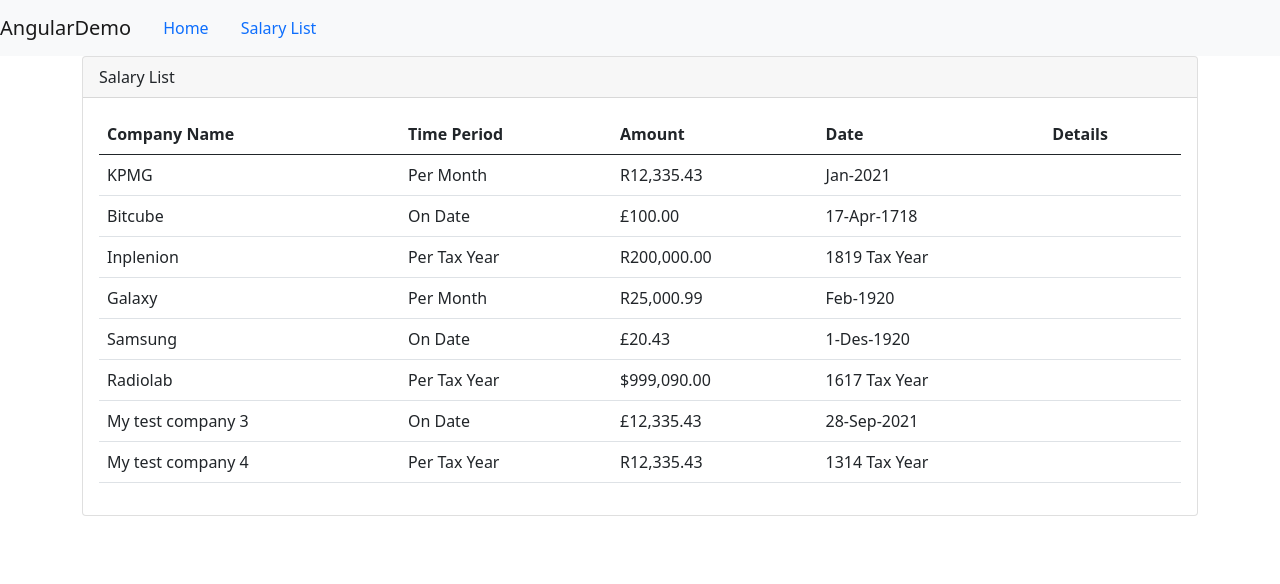
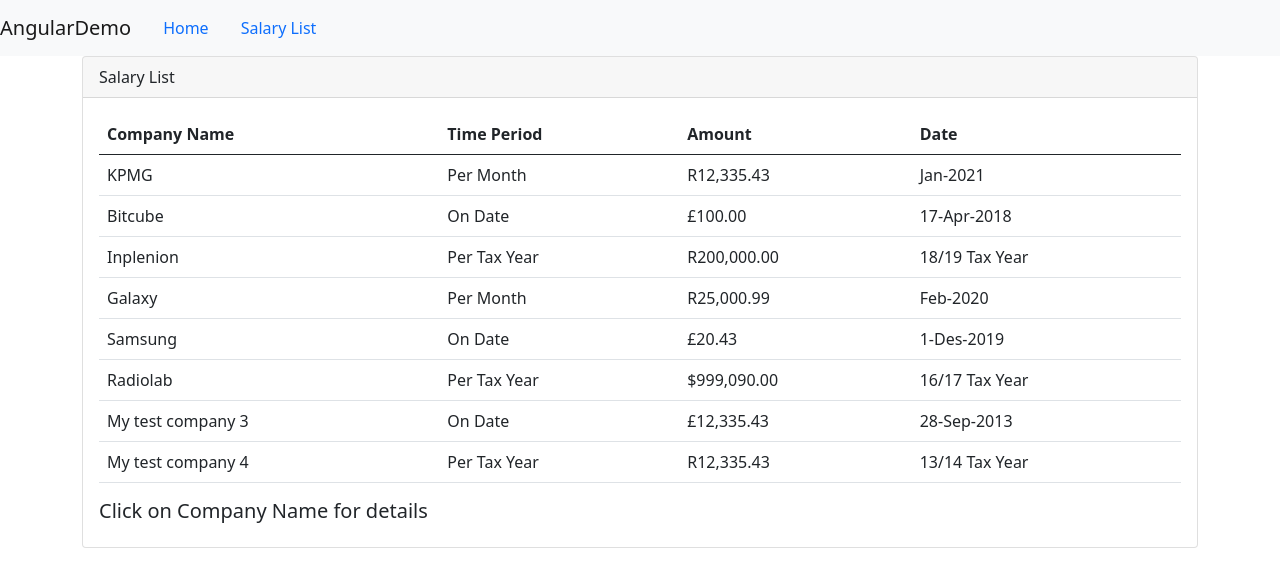
Before and after one commit to DivanDT/AngularDemoRepo, an Angular app: page /salary in a window 1280 px wide. Shown: the top 584 px of the page. Built offline with nearby package versions, Linux system fonts and the light colour scheme.

Commit message:
fix salary detail component

```diff
--- a/src/app/home/welcome/welcome.component.html
+++ b/src/app/home/welcome/welcome.component.html
@@ -4,13 +4,7 @@
     </div>
     <div class="card-body">
       <div class="container-fluid">
-        <div class="text-center">
-          <img src="./assets/images/logo.jpg"
-               class="img-responsive center-block"
-               style="max-height:300px;padding-bottom:50px" />
-        </div>
-
-        <div class="text-center">Developed by:</div>
+        <h2 class="text-center">Developed by:</h2>
         <div class="text-center">
           <h3>Divan du Toit</h3>
         </div>
--- a/src/app/models/salary.model.ts
+++ b/src/app/models/salary.model.ts
@@ -33,7 +33,7 @@
         let taxDate = new TaxDate();
         taxDate.day = '17';
         taxDate.month = 'Apr';
-        taxDate.year = '1718';
+        taxDate.year = '2018';
         result.push(this.getTestSalary(id,userId,'Bitcube',100, 'GBP',TimePeriod.PerDay,undefined,undefined,taxDate))
 
         //tax year salary
@@ -46,7 +46,7 @@
         id++;
         let taxM = new TaxMonth();
         taxM.month = 'Feb';
-        taxM.year = '1920';
+        taxM.year = '2020';
         result.push(this.getTestSalary(id,userId,'Galaxy',25000.99, 'R',TimePeriod.PerMonth,undefined,taxM,undefined))
 
         //tax date salary
@@ -54,7 +54,7 @@
         let taxD = new TaxDate();
         taxD.day = '1';
         taxD.month = 'Des';
-        taxD.year = '1920';
+        taxD.year = '2019';
         result.push(this.getTestSalary(id,userId,'Samsung',20.43, 'GBP',TimePeriod.PerDay,undefined,undefined,taxD))
 
         //tax year salary
@@ -68,7 +68,7 @@
         let tD = new TaxDate();
         tD.day = '28';
         tD.month = 'Sep';
-        tD.year = '2021';
+        tD.year = '2013';
         result.push(this.getTestSalary(id,userId,'My test company 3',12335.43, 'GBP',TimePeriod.PerDay,undefined,undefined,tD))
 
         //tax year salary
--- /dev/null
+++ b/src/app/pipes/date-display.pipe.ts
@@ -0,0 +1,24 @@
+import { Pipe, PipeTransform } from '@angular/core';
+import { Salary } from '../models/salary.model';
+
+
+@Pipe({
+  name: 'dateDisplay'
+})
+export class DateDisplayPipe implements PipeTransform {
+
+  transform(value: Salary, ...args: unknown[]): string {
+    if(value.taxYear){
+      return value.taxYear.year.substr(0,2)+'/'+value.taxYear.year.substr(2,2) + ' Tax Year';
+    }
+    if(value.taxMonth){
+      return value.taxMonth.month + '-' + value.taxMonth.year;
+    }
+    if(value.taxDate){
+      return value.taxDate.day + '-' + value.taxDate.month + '-' + value.taxDate.year;
+    }
+
+    return 'ERROR'
+  }
+
+}
--- a/src/app/salary-detail/salary-detail.component.html
+++ b/src/app/salary-detail/salary-detail.component.html
@@ -1,25 +1,18 @@
+<div *ngIf='salary'>
     <div class='card'>
         <div class='card-header'>
         {{pageTitle + ': ' + salary?.companyName}}
         </div>
         <div class='card-body'>
-
             <p>{{"Company Name: " + salary.companyName}} </p>
             <p>Time Period: {{salary.timePeriod | timePeriodPipe}}</p>
             <p>Amount: {{salary.salaryAmount | currency:salary.currencyCode:'symbol-narrow'}}</p>
-        <p>Date: {{getDateDisplayString(salary)}}</p>
+            <p>Date: {{salary | dateDisplay}}</p>
         </div>
-
-
-
-
-
-
         <div class='card-footer'>
-
             <button class='btn btn-outline-secondary'
                     style='width:80px'
-                (click)='onDelete()'>
+                    (click)='deleteSalary()'>
                 <i class='fa fa-chevron-left'></i> Delete
             </button>
             <button class='btn btn-outline-secondary'
@@ -29,3 +22,4 @@
             </button>
         </div>
     </div>
+</div>
--- a/src/app/salary-detail/salary-detail.component.ts
+++ b/src/app/salary-detail/salary-detail.component.ts
@@ -1,5 +1,4 @@
 import { Component, Input, OnInit, Output, EventEmitter } from '@angular/core';
-import { ActivatedRoute, Router } from '@angular/router';
 
 import { Salary } from '../models/salary.model';
 
@@ -12,43 +11,18 @@
   pageTitle: string = "Salary Detail"
   @Input() salary: Salary ;
   @Output() deleteClicked: EventEmitter<number> = new EventEmitter<number>() ;
-  onDelete(): void{
+  deleteSalary(): void{
     this.deleteClicked.emit(this.salary.id)
   }
-  constructor(private route: ActivatedRoute,
-              private router: Router) { }
+  constructor() { }
 
   ngOnInit(): void {
-    /*const id = Number(this.route.snapshot.paramMap.get('id'));
-    this.pageTitle += `: ${id}`;
-    let salarray: Salary[] = Salary.getTestData(1);
-    for (let index = 0; index < salarray.length; index++) {
-      const element = salarray[index];
-      if(element.id==id){
-        //this.salary = element
-      }
-    }*/
+
   }
 
   @Output() backClicked: EventEmitter<number> = new EventEmitter<number>() ;
-  onBack(): void{
-    this.backClicked.emit(this.salary.id);
-  }
 
   onEdit():void{
 
   }
-  getDateDisplayString(salary: Salary): string{
-    if(salary.taxYear){
-      return salary.taxYear.year + ' Tax Year';
-    }
-    if(salary.taxMonth){
-      return salary.taxMonth.month + '-' + salary.taxMonth.year;
-    }
-    if(salary.taxDate){
-      return salary.taxDate.day + '-' + salary.taxDate.month + '-' + salary.taxDate.year;
-    }
-
-    return 'ERROR'
-  }
 }
--- a/src/app/salary-list/salary-list.component.html
+++ b/src/app/salary-list/salary-list.component.html
@@ -14,36 +14,33 @@
                 <th>Time Period</th>
                 <th>Amount</th>
                 <th>Date</th>
-                <th>Details</th>
               </tr>
             </thead>
             <tbody>
-              <tr *ngFor='let salary of user.salaries' (click)='onDetails(salary.id)'>
-
-                <td >{{salary.companyName}}</td>
+              <tr *ngFor='let salary of user.salaries'>
+                <td>
+                  <a (click)='showDetails(salary)'>
+                    {{salary.companyName}}
+                  </a>
+                </td>
                 <td>{{salary.timePeriod | timePeriodPipe}}</td>
-                <td>{{salary.salaryAmount | currency:salary.currencyCode:'symbol-narrow'}}</td>
-                <td>{{getDateDisplayString(salary)}}</td>
-                <td>
-                  <div *ngIf='salary.showDetails'>
-                    <app-salary-detail [salary] = 'salary'
-                    (deleteClicked)='onDelete($event)'>
-
-                  </app-salary-detail>
-
-                  </div>
-
-                </td>
-
-
-
+                <td style="text-align:left">{{salary.salaryAmount | currency:salary.currencyCode:'symbol-narrow'}}</td>
+                <td>{{salary | dateDisplay }}</td>
               </tr>
 
             </tbody>
           </table>
 
         </div>
-
+        <div *ngIf='salaryDetails'>
+          <app-salary-detail
+            [salary]="salaryDetails"
+            (deleteClicked) = "onSalaryDelete($event)">
+          </app-salary-detail>
+        </div>
+        <div *ngIf='!salaryDetails'>
+          <h5 >Click on Company Name for details</h5>
+        </div>
       </div>
 
   </div>
--- a/src/app/salary-list/salary-list.component.ts
+++ b/src/app/salary-list/salary-list.component.ts
@@ -1,9 +1,5 @@
 import { Component, OnInit } from '@angular/core';
 import { Salary } from '../models/salary.model';
-
-import { TaxYear } from '../models/tax-year.model';
-import { TaxMonth } from '../models/tax-month.model';
-import { TaxDate } from '../models/tax-date.model';
 import { User } from '../models/user.model';
 @Component({
   selector: 'app-salary-list',
@@ -13,18 +9,17 @@
 export class SalaryListComponent implements OnInit {
 
   pageTitle: string = 'Salary List';
-  showDetails: boolean[] = [];
   user: User;
   testSalary: Salary[] = Salary.getTestData(22)
-
+  salaryDetails: Salary | undefined;
   constructor() { }
 
   ngOnInit(): void {
 
     this.user = this.getTestUser();
   }
-  onDetails(showNum: number): void{
-    this.user.salaries[showNum-1].showDetails = !this.user.salaries[showNum-1].showDetails;
+  showDetails(salary: Salary): void{
+    this.salaryDetails = salary;
   }
   private getTestUser(): User{
     let user = new User();
@@ -33,28 +28,8 @@
     return user;
   }
 
-  getDateDisplayString(salary: Salary): string{
-    if(salary.taxYear){
-      return salary.taxYear.year + ' Tax Year';
-    }
-    if(salary.taxMonth){
-      return salary.taxMonth.month + '-' + salary.taxMonth.year;
-    }
-    if(salary.taxDate){
-      return salary.taxDate.day + '-' + salary.taxDate.month + '-' + salary.taxDate.year;
-    }
-
-    return 'ERROR'
+  onSalaryDelete(deleteId: number): void{
+    this.user.salaries = this.user.salaries.filter(x => x.id !== deleteId);
+    this.salaryDetails = undefined;
   }
-  onDelete(deleteId: number): void{
-    let newSalaries: Salary[] = [];
-    for (let index = 0; index < this.user.salaries.length; index++) {
-      const element = this.user.salaries[index];
-      if(element.id!=deleteId){
-        newSalaries.push(element)
-      }
-    }
-    this.user.salaries=newSalaries
-  }
-
 }
--- a/src/app/salary/salary.module.ts
+++ b/src/app/salary/salary.module.ts
@@ -5,13 +5,16 @@
 import { TimePeriodPipe } from '../pipes/time-period.pipe';
 import { FormsModule } from '@angular/forms';
 import { RouterModule } from '@angular/router';
+import { DateDisplayPipe } from '../pipes/date-display.pipe';
+
 
 
 @NgModule({
   declarations: [
     SalaryListComponent,
     SalaryDetailComponent,
-    TimePeriodPipe
+    TimePeriodPipe,
+    DateDisplayPipe
 
   ],
   imports: [
```
Also changed, not shown: 1 other file (tests, documents, lock files or other folders). Lines whose indentation alone changed are shown as unchanged.
